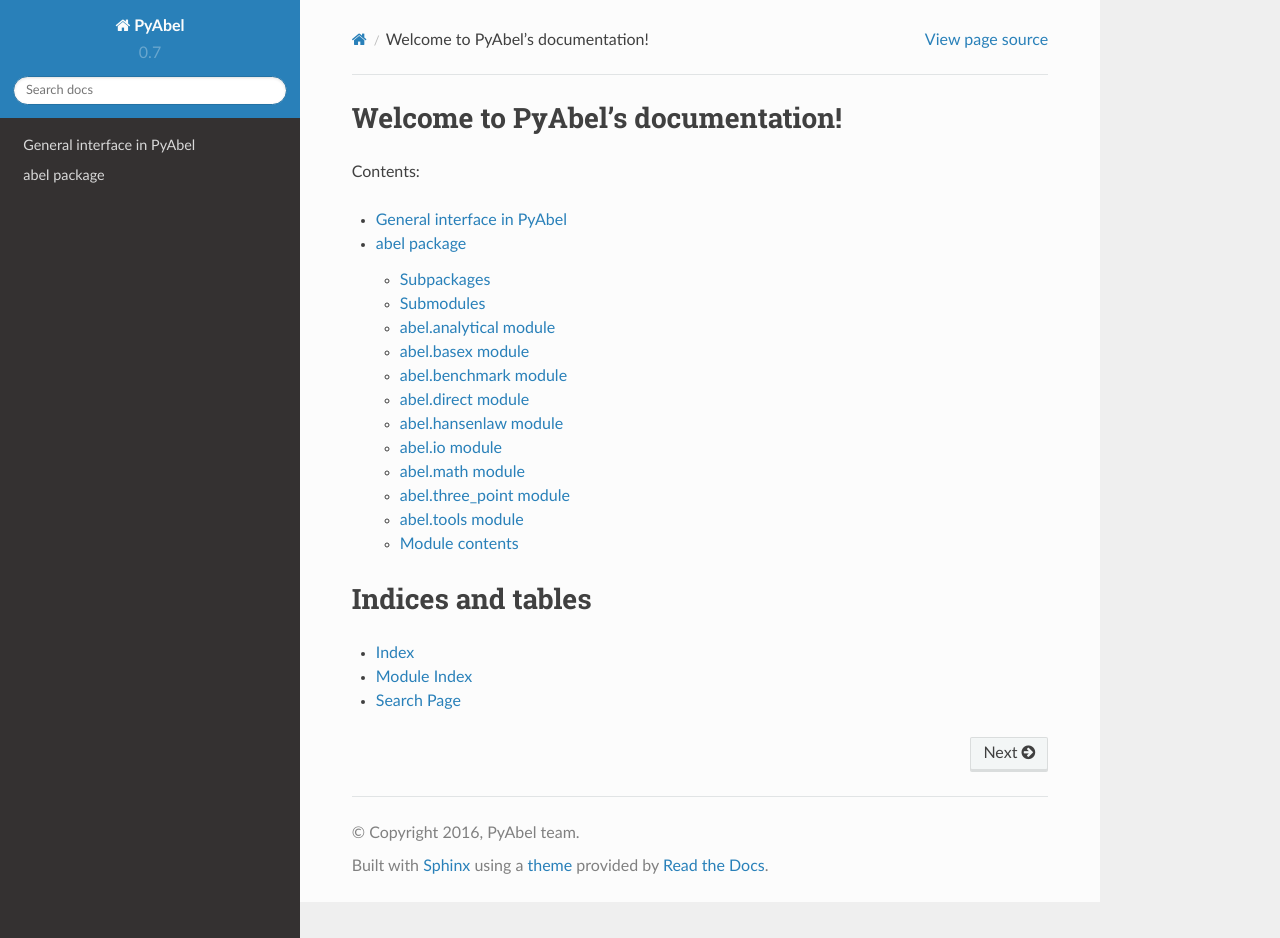
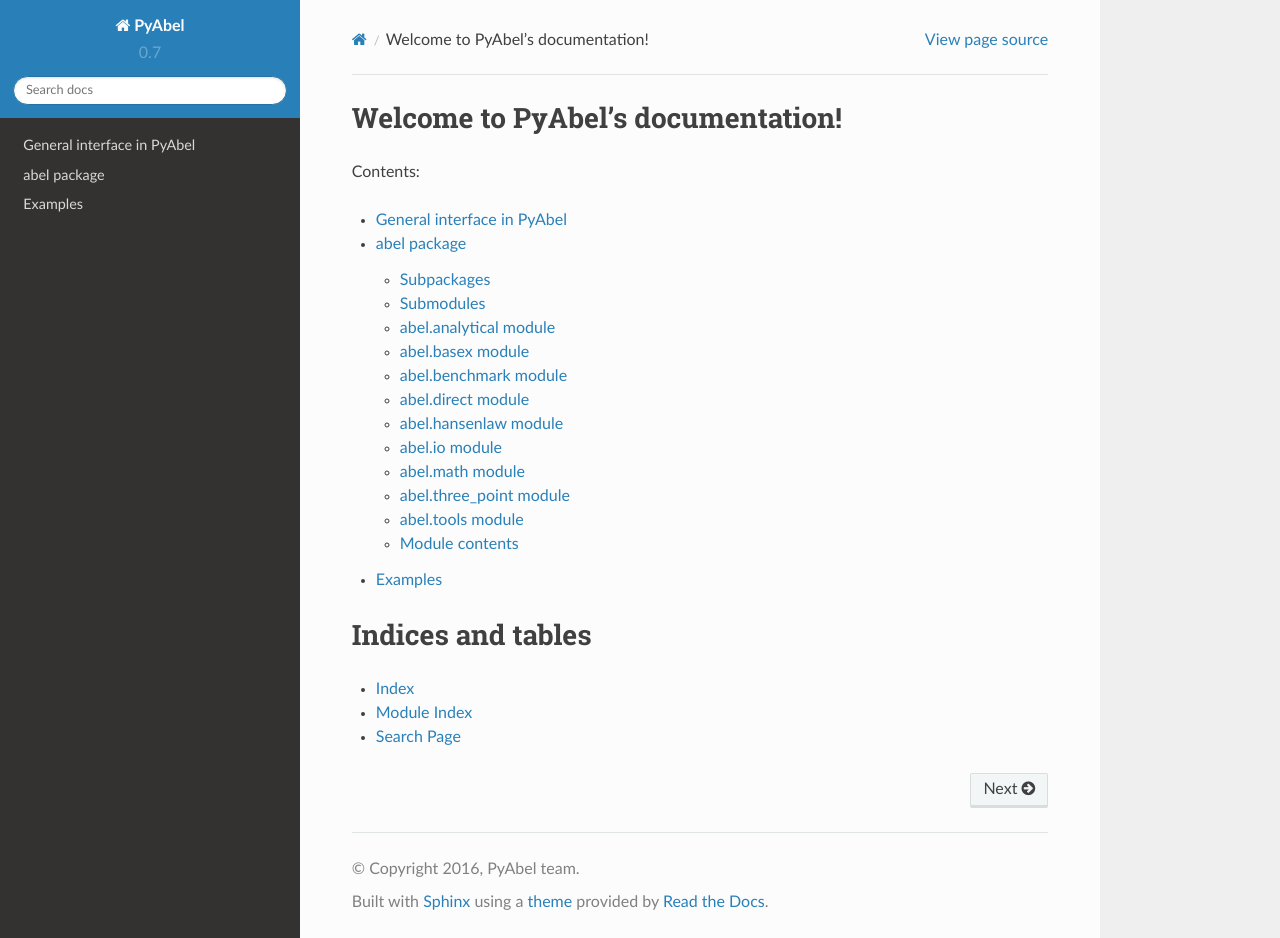
Before and after one commit to PyAbel/PyAbel, a Sphinx documentation site: the page built from doc/index.rst, in a window 1280 px wide and 938 px high. Built offline with Sphinx 7.4.7 and the Read the Docs theme 2.0.0, drawn with Linux system fonts in a browser that asks for light colours; pages that are not in the unit, such as notebooks, are missing from menus.

Commit message:
include examples in index

```diff
--- a/doc/examples.rst
+++ b/doc/examples.rst
@@ -3,6 +3,7 @@
 
 
 .. plot::
+   :include-source:
 
 	from __future__ import absolute_import
 	from __future__ import division
--- a/doc/index.rst
+++ b/doc/index.rst
@@ -13,6 +13,7 @@
 
    general_interface
    abel
+   examples
 
 
 Indices and tables
```
